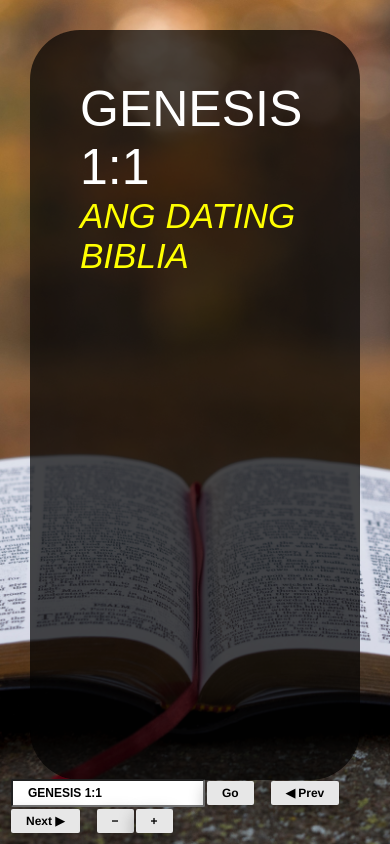
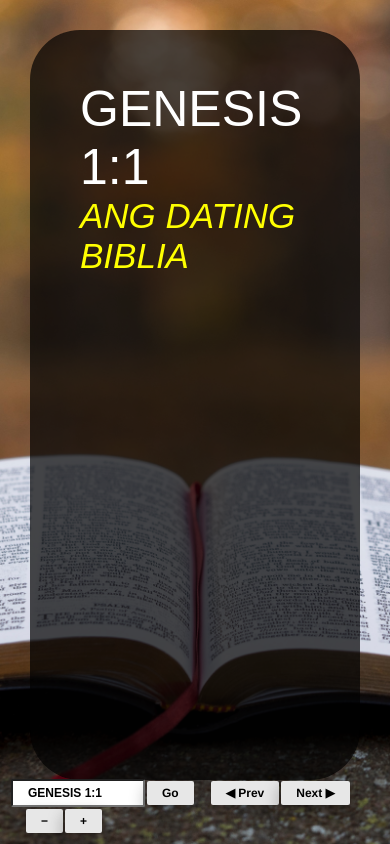
Before and after one commit to ryben/verse, a Vue app: page / in a window 390 px wide. Built offline with nearby package versions, Linux system fonts and the light colour scheme; no server answers.

Commit message:
Force desktop version temporarily while not yet responsive

```diff
--- a/public/index.html
+++ b/public/index.html
@@ -3,7 +3,7 @@
   <head>
     <meta charset="utf-8">
     <meta http-equiv="X-UA-Compatible" content="IE=edge">
-    <meta name="viewport" content="width=device-width,initial-scale=1.0">
+    <meta name="viewport" content="width=1024,initial-scale=1.0">
     <link rel="icon" href="<%= BASE_URL %>favicon.ico">
     <title><%= htmlWebpackPlugin.options.title %></title>
   </head>
--- a/src/components/VerseReader.vue
+++ b/src/components/VerseReader.vue
@@ -21,7 +21,7 @@
       </div>
     </div>
     <div id="controlBar">
-      <input v-model="verseAddressInput" v-on:keyup.enter="onClickGo" ref="verseInput" @paste="onPasteVerseAddress"/>
+      <input v-model="verseAddressInput" v-on:keyup.enter="onClickGo" id="verseInput" ref="verseInput" @paste="onPasteVerseAddress"/>
       <a class="button" @click="onClickGo">Go</a>
       <span style="margin-left: 15px;">
         <a class="button" @click="showNextVerse(false)">◀ Prev</a>
@@ -336,7 +336,7 @@ export default {
     font-weight: bold;
   }
 
-  input {
+  #verseInput {
     margin: 1px;
     display: inline-block;
     font-size: 12px;
@@ -344,6 +344,7 @@ export default {
     padding: 5px 15px;
     font-weight: bold;
     text-transform: uppercase;
+    width: 100px;
   }
 
   .button:hover {
```
